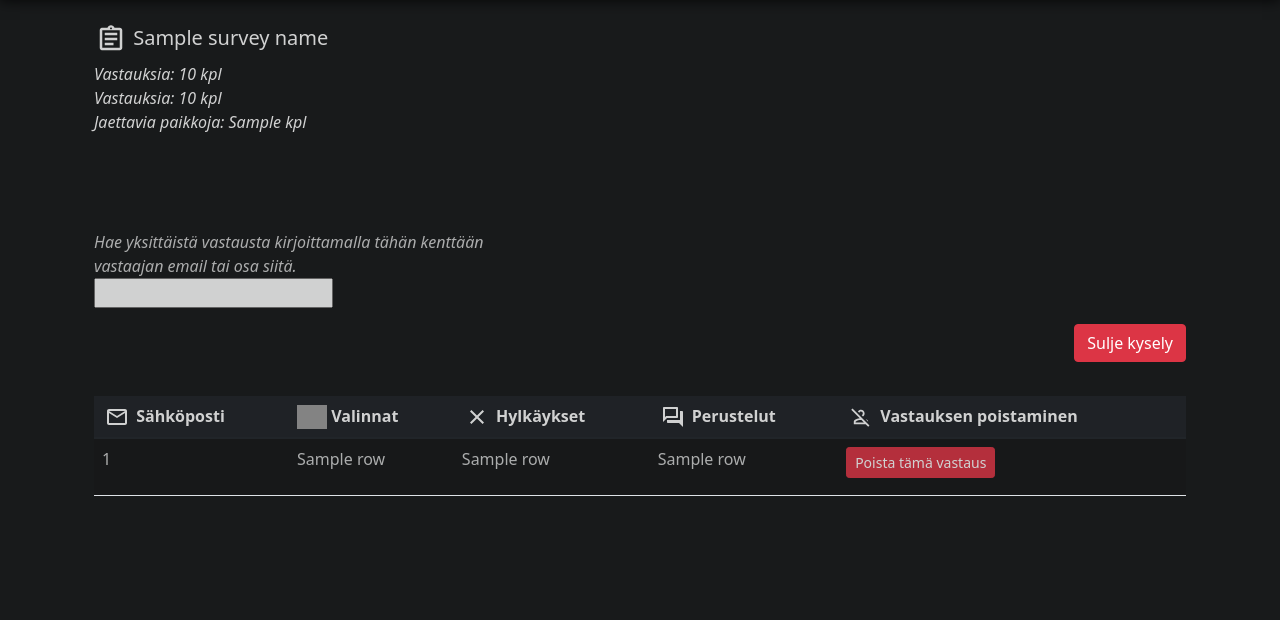
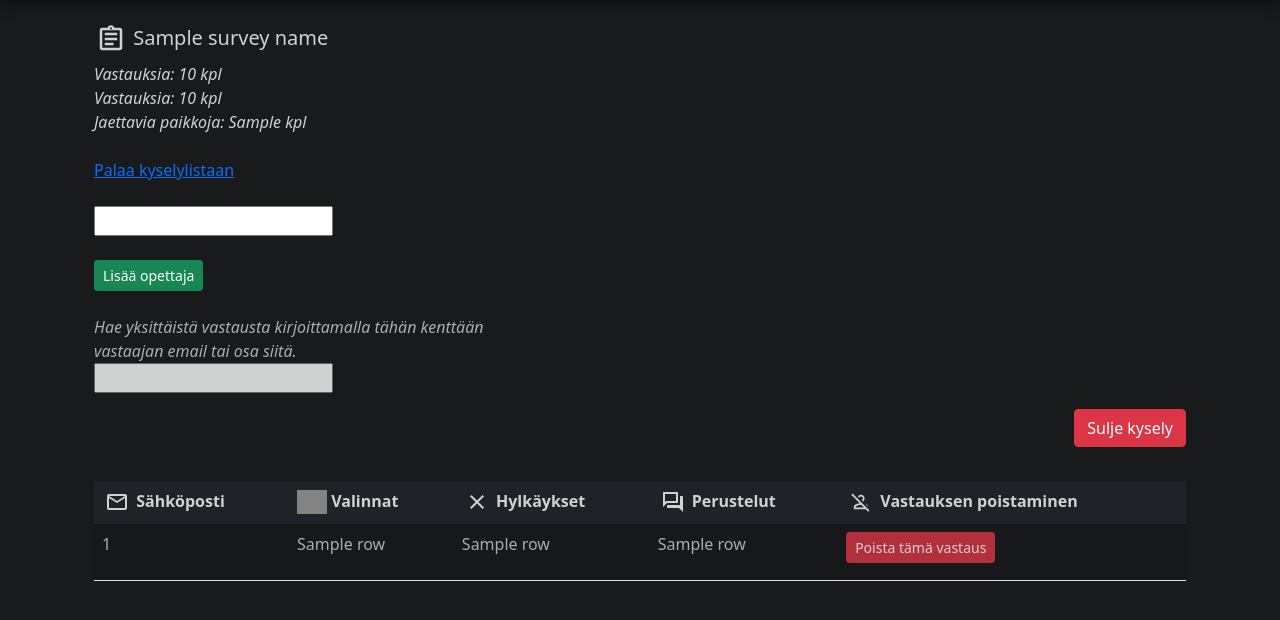
Before and after one commit to piryopt/pienryhmien-optimointi, a Flask app: template src/templates/survey_answers.html in a window 1280 px wide. Shown: the part 57-677 px from the top of the page. Run offline with Flask 3, Linux system fonts and the light colour scheme; the template is opened without the code that fills it: most values are stand-ins (such as "Sample title", 1, 10 or a date in 2020); some libraries are stand-ins or nearby versions; grey boxes are pictures that could not be loaded.

Commit message:
Fix bug on answers page

```diff
--- a/src/templates/survey_answers.html
+++ b/src/templates/survey_answers.html
@@ -11,16 +11,15 @@
 <i>Vastauksia: {{ survey_answers_amount }} kpl</i><br>
 <i>Jaettavia paikkoja: {{ available_spaces }} kpl</i><br>
 {% if survey_answers_amount > available_spaces%}
-<h4 style="color:orangered">Kyselyssä on enemmän vastaajia kuin jaettavia paikkoja</h4><br><br>
-
+<h4 style="color:orangered">Kyselyssä on enemmän vastaajia kuin jaettavia paikkoja</h4>
+<br><br>
+{% endif %}<br>
 <a href="/surveys">Palaa kyselylistaan</a>
 <br><br>
-
 <input type="hidden" id="survey_id" value="{{ survey_id }}">
 <input type="email" name="teacher_email" id="teacher_email"><br><br>
-<button type="submit" class="btn btn-success btn-sm" name="addin_teacher_time" onclick="add_teacher()">Lisää opettaja</button><br><br>
-{% endif %}<br>
-<br><br><br>
+<button type="submit" class="btn btn-success btn-sm" name="addin_teacher_time" onclick="add_teacher()">Lisää opettaja</button>
+<br><br>
 <p>
   <i>Hae yksittäistä vastausta kirjoittamalla tähän kenttään <br>
     vastaajan email tai osa siitä.</i><br>
```
